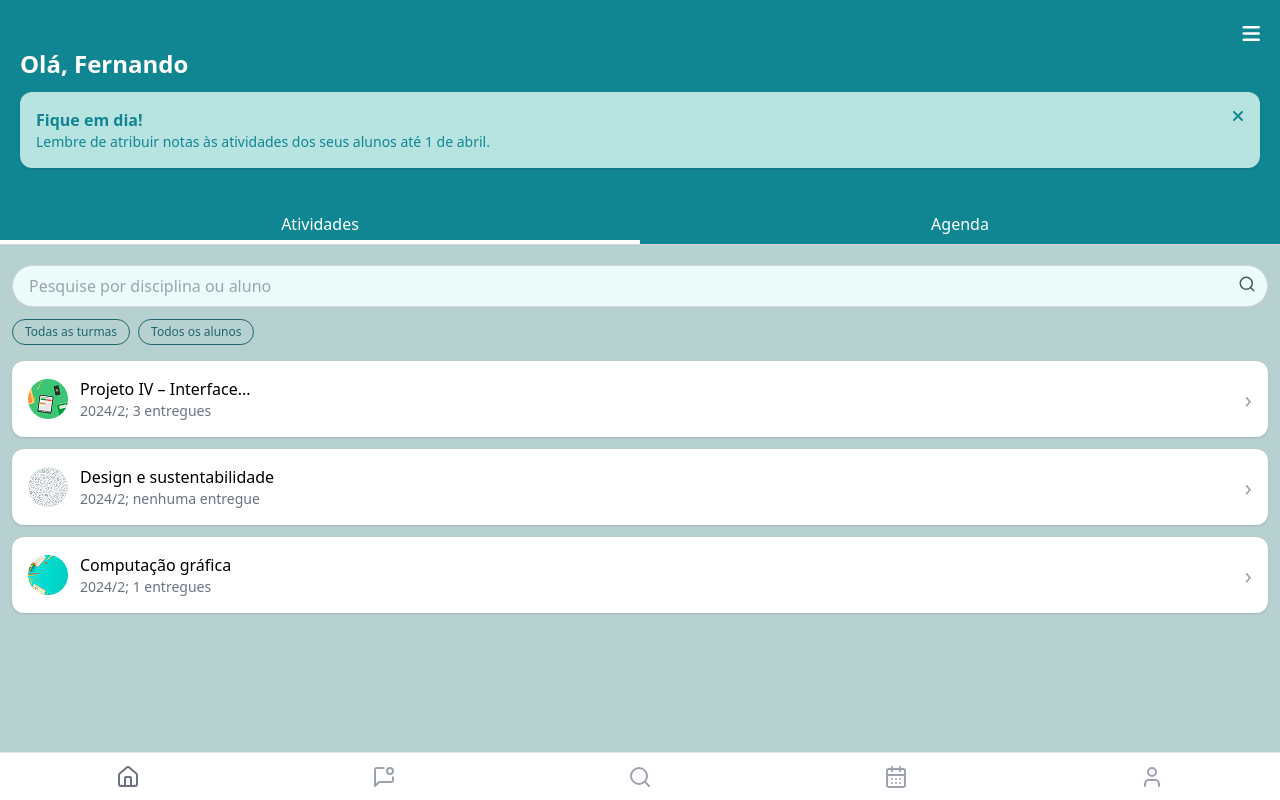
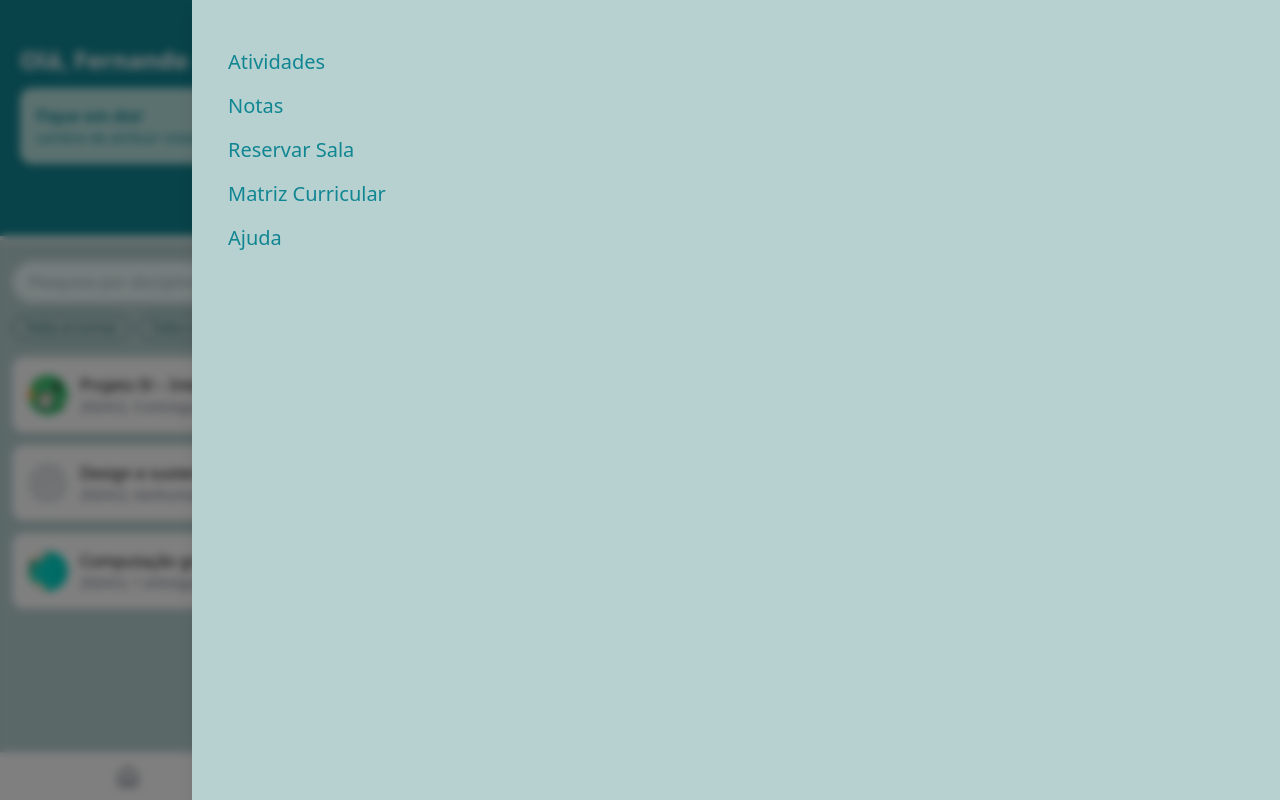
Before and after one commit to MateusRamos/App_Professores, a React (Create React App) app: page / in a window 1280 px wide. Both pictures are taken after a click on the button 1251 px from the left and 34 px from the top of the page. Built offline with nearby package versions, Linux system fonts and the light colour scheme.

Commit message:
Adição de menu lateral da tela home

```diff
--- a/src/components/Footer.jsx
+++ b/src/components/Footer.jsx
@@ -7,7 +7,7 @@ export default function Footer() {
   const isActive = (path) => pathname === path ? "text-gray-500" : "text-gray-400";
 
   return (
-    <footer className="fixed bottom-0 left-0 w-full h-12 bg-white border-t shadow-md flex justify-around items-center z-10">
+    <footer className="fixed bottom-0 left-0 w-full h-12 bg-white border-t shadow-md flex justify-around items-center z-20">
       <Link to="/" className={`flex flex-col items-center ${isActive("/")}`}>
         <Home size={24} />
       </Link>
--- a/src/pages/Home.jsx
+++ b/src/pages/Home.jsx
@@ -1,10 +1,11 @@
 import { useState } from "react";
-import { Search, ChevronRight, CalendarPlus  } from "lucide-react";
+import { Search, ChevronRight, CalendarPlus, Menu } from "lucide-react"; // Importando o ícone de menu
 
 export default function Home() {
   const [tab, setTab] = useState("atividades");
   const [focused, setFocused] = useState(false);
   const [showReminder, setShowReminder] = useState(true); // Estado para controlar a visibilidade do aviso
+  const [menuVisible, setMenuVisible] = useState(false); // Estado para controlar a visibilidade do menu lateral
 
   const atividades = [
     {
@@ -32,10 +33,47 @@ export default function Home() {
 
   return (
     <div>
+      {/* Fundo preto com blur quando o menu estiver aberto */}
+      {menuVisible && (
+        <div
+          onClick={() => setMenuVisible(false)} // Fecha o menu ao clicar no fundo
+          className="fixed top-0 left-0 w-full h-full bg-black bg-opacity-50 backdrop-blur-sm z-30"
+        />
+      )}
+
+      {/* Menu Lateral */}
+      <div
+        className={`fixed top-0 right-0 ps-5 h-full bg-[#B7D1D0] shadow-lg z-30 transition-transform duration-300 ${menuVisible ? "translate-x-0" : "translate-x-full"}`}
+        style={{ width: "85%" }}
+      >
+        <div className="p-4">
+          <ul className="mt-6 text-[#118693] font-medium">
+            <li className="py-2 text-xl">
+              <button onClick={() => setTab("atividades")}>Atividades</button>
+            </li>
+            <li className="py-2 text-xl">
+              <button>Notas</button>
+            </li>
+            <li className="py-2 text-xl">
+              <button>Reservar Sala</button>
+            </li>
+            <li className="py-2 text-xl">
+              <button>Matriz Curricular</button>
+            </li>
+            <li className="py-2 text-xl">
+              <button>Ajuda</button>
+            </li>
+          </ul>
+        </div>
+      </div>
+
+      {/* Barra superior e conteúdo principal */}
       <div className="bg-[#118693] m-0 p-0">
         <div className="p-5">
           <div className="flex justify-end text-white text-xl">
-            <button><i className="fa-solid fa-bars"></i></button>
+            <button onClick={() => setMenuVisible(true)}>
+              <Menu size={24} />
+            </button>
           </div>
 
           <h1 className="font-semibold mb-3 text-[white] text-2xl">Olá, Fernando</h1>
@@ -106,7 +144,6 @@ export default function Home() {
       {/* Conteúdo das Abas */}
       <div className="flex flex-col gap-3 mx-3">
         {tab === "atividades" ? (
-          // Conteúdo para a aba "Atividades"
           atividades.map((atividade) => (
             <div
               key={atividade.id}
@@ -127,12 +164,10 @@ export default function Home() {
         ) : (
           <div>
             <h1 className="mt-3 mb-4 text-xl font-semibold">Próximos Eventos</h1>
-
             <div className="bg-white rounded-xl flex justify-between content-center shadow p-4">
               <div>
                 <h3 className="font-medium text-xl">24 de março</h3>
                 <div className="flex">
-                  {/* Centralizando o texto dentro do fundo colorido */}
                   <span className="bg-[#60C1CC] rounded-full text-white text-sm px-3 py-0.5 flex items-center justify-center me-2">
                     Reserva
                   </span>
@@ -145,7 +180,7 @@ export default function Home() {
             </div>
 
             <div className="bg-white rounded-xl flex items-center justify-center shadow p-4 mt-4 text-lg text-gray-700">
-              <i class="fa-solid fa-plus"></i>
+              <i className="fa-solid fa-plus"></i>
               <p className="font-medium ms-2">Reservar sala</p>
             </div>
           </div>
```
